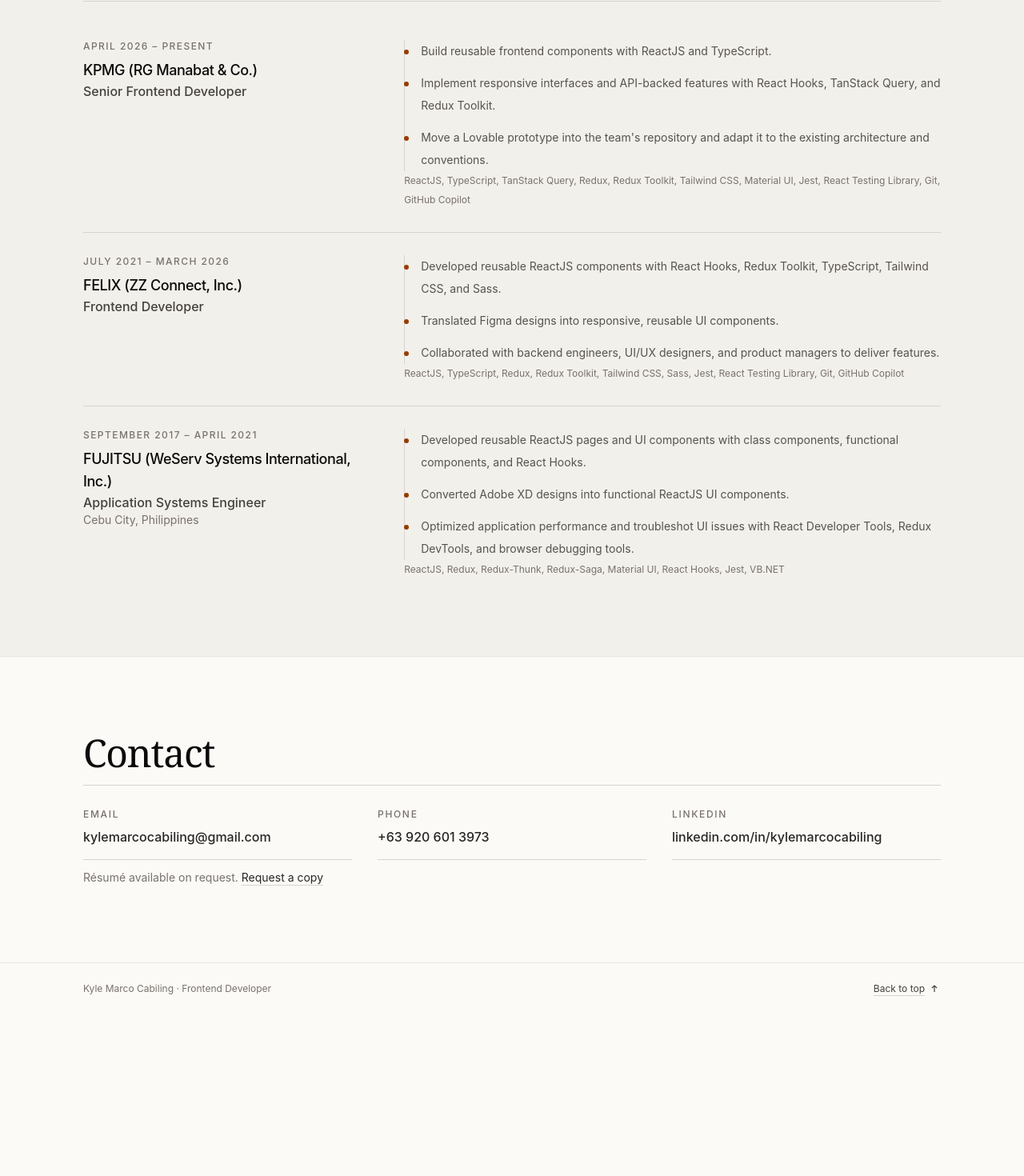
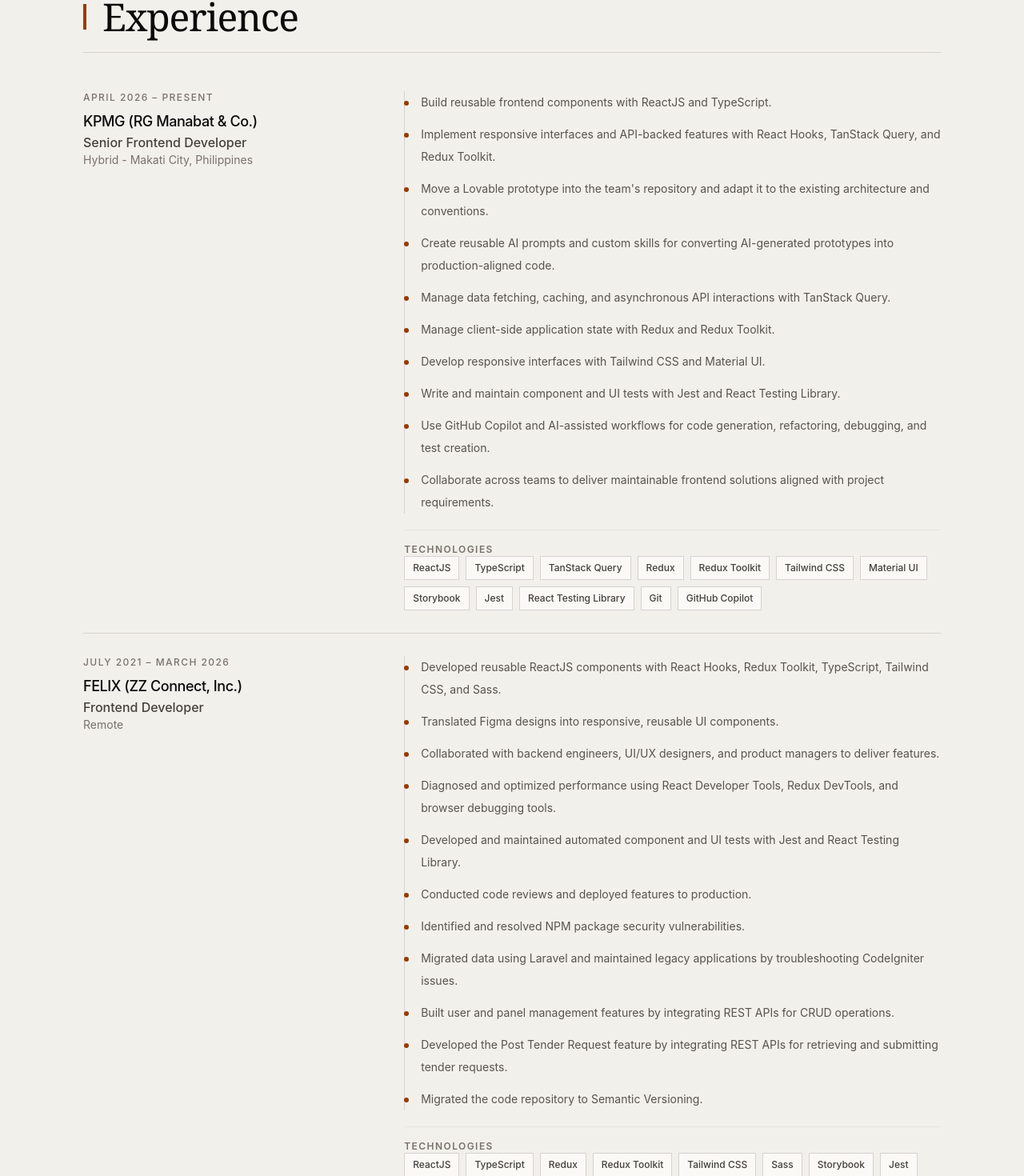
Before and after one commit to KyleMarco/portfolio, a React (Vite) app: page / in a window 1280 px wide. Shown: the part 1619-3089 px from the top of the page at 80% size. Before the commit the page ends 2887 px from the top, so only its background shows below. Built offline with nearby package versions, Linux system fonts and the light colour scheme; what @kylemarco/shared-ui would draw is missing.

Commit message:
updated portfolio

```diff
--- a/src/app/i18n.ts
+++ b/src/app/i18n.ts
@@ -64,9 +64,9 @@ export const resources = {
           'I have built responsive React components from Figma designs and integrated APIs for user management and tender requests.',
         education: 'Education',
         expertise: 'Technical expertise',
+        technologies: 'Technologies',
         contactTitle: 'Contact',
-        resumeNotice: 'Résumé available on request.',
-        resumeLink: 'Request a copy',
+        resumeLink: 'View résumé PDF',
         resumeSubject: 'Request for resume',
         backToTop: 'Back to top',
       },
@@ -165,9 +165,9 @@ export const resources = {
           'Gumawa ako ng responsive na React component mula sa mga disenyo sa Figma at nag-integrate ng API para sa pamamahala ng user at mga tender request.',
         education: 'Edukasyon',
         expertise: 'Kasanayang teknikal',
+        technologies: 'Mga teknolohiya',
         contactTitle: 'Makipag-ugnayan',
-        resumeNotice: 'Maaaring humingi ng résumé.',
-        resumeLink: 'Humingi ng kopya',
+        resumeLink: 'Tingnan ang PDF ng résumé',
         resumeSubject: 'Paghiling ng résumé',
         backToTop: 'Bumalik sa itaas',
       },
--- a/src/routes/HomePage/HomePage.tsx
+++ b/src/routes/HomePage/HomePage.tsx
@@ -1,3 +1,4 @@
+import resumePdfUrl from '../../../Marco_Senior_Frontend_Developer_Resume.pdf?url';
 import { useTranslation } from 'react-i18next';
 import {
   contactCards,
@@ -157,7 +158,7 @@ export default function HomePage() {
             id="experience-title"
           />
           <div className="divide-y divide-stone-300">
-            {experiences.map((experience) => (
+            {experiences.map((experience, index) => (
               <article
                 key={experience.company}
                 className="grid gap-3 py-7 first:pt-0 last:pb-0 sm:grid-cols-[minmax(12rem,0.7fr)_1.3fr] sm:gap-10"
@@ -178,7 +179,7 @@ export default function HomePage() {
                 </div>
                 <div>
                   <ul className="space-y-3 border-l border-stone-300 pl-5">
-                    {experience.highlights.slice(0, 3).map((highlight) => (
+                    {experience.highlights.map((highlight) => (
                       <li key={highlight} className="relative text-sm leading-7 text-stone-600">
                         <span
                           aria-hidden="true"
@@ -188,7 +189,30 @@ export default function HomePage() {
                       </li>
                     ))}
                   </ul>
-                  <p className="mt-4 text-xs leading-6 text-stone-500">{experience.technologies}</p>
+                  <div className="mt-5 border-t border-stone-200 pt-4">
+                    <h4
+                      id={`experience-technologies-${index}`}
+                      className="text-xs font-semibold uppercase tracking-[0.12em] text-stone-500"
+                    >
+                      {t('home.technologies')}
+                    </h4>
+                    <ul
+                      aria-labelledby={`experience-technologies-${index}`}
+                      className="mt-3 flex flex-wrap gap-2"
+                    >
+                      {experience.technologies
+                        .split(',')
+                        .map((technology) => technology.trim())
+                        .map((technology) => (
+                          <li
+                            key={technology}
+                            className="border border-stone-300 bg-[#faf9f6] px-2.5 py-1 text-xs font-medium leading-5 text-stone-700"
+                          >
+                            {technology}
+                          </li>
+                        ))}
+                    </ul>
+                  </div>
                 </div>
               </article>
             ))}
@@ -226,9 +250,10 @@ export default function HomePage() {
           ))}
         </div>
         <p className="text-sm text-stone-500">
-          {t('home.resumeNotice')}{' '}
           <a
-            href={`mailto:${profile.email}?subject=${encodeURIComponent(t('home.resumeSubject'))}`}
+            href={resumePdfUrl}
+            target="_blank"
+            rel="noreferrer"
             className="font-medium text-stone-800 underline decoration-stone-300 underline-offset-4 hover:decoration-stone-900 focus-visible:outline-2 focus-visible:outline-offset-4 focus-visible:outline-stone-950"
           >
             {t('home.resumeLink')}
--- a/src/routes/portfolioData.ts
+++ b/src/routes/portfolioData.ts
@@ -44,8 +44,9 @@ export const experiences = [
     role: 'Senior Frontend Developer',
     dates: 'April 2026 – Present',
     accent: 'bg-blue-600',
+    location: 'Hybrid - Makati City, Philippines',
     technologies:
-      'ReactJS, TypeScript, TanStack Query, Redux, Redux Toolkit, Tailwind CSS, Material UI, Jest, React Testing Library, Git, GitHub Copilot',
+      'ReactJS, TypeScript, TanStack Query, Redux, Redux Toolkit, Tailwind CSS, Material UI, Storybook, Jest, React Testing Library, Git, GitHub Copilot',
     highlights: [
       'Build reusable frontend components with ReactJS and TypeScript.',
       'Implement responsive interfaces and API-backed features with React Hooks, TanStack Query, and Redux Toolkit.',
@@ -64,8 +65,9 @@ export const experiences = [
     role: 'Frontend Developer',
     dates: 'July 2021 – March 2026',
     accent: 'bg-blue-600',
+    location: 'Remote',
     technologies:
-      'ReactJS, TypeScript, Redux, Redux Toolkit, Tailwind CSS, Sass, Jest, React Testing Library, Git, GitHub Copilot',
+      'ReactJS, TypeScript, Redux, Redux Toolkit, Tailwind CSS, Sass, Storybook, Jest, React Testing Library, Git, GitHub Copilot',
     highlights: [
       'Developed reusable ReactJS components with React Hooks, Redux Toolkit, TypeScript, Tailwind CSS, and Sass.',
       'Translated Figma designs into responsive, reusable UI components.',
@@ -86,7 +88,7 @@ export const experiences = [
     dates: 'September 2017 – April 2021',
     location: 'Cebu City, Philippines',
     accent: 'bg-blue-600',
-    technologies: 'ReactJS, Redux, Redux-Thunk, Redux-Saga, Material UI, React Hooks, Jest, VB.NET',
+    technologies: 'ReactJS, Redux, Redux-Thunk, Redux-Saga, Material UI, React Hooks, Storybook, Jest, VB.NET',
     highlights: [
       'Developed reusable ReactJS pages and UI components with class components, functional components, and React Hooks.',
       'Converted Adobe XD designs into functional ReactJS UI components.',
@@ -105,13 +107,19 @@ export const skillGroups = [
     skills: [
       'ReactJS',
       'NextJS',
+      'Vite',
       'React Hooks',
       'Redux',
       'Redux Toolkit',
+      'Redux-Thunk',
+      'Redux-Saga',
+      'TanStack Query',
       'JavaScript',
       'TypeScript',
       'Axios',
       'Tailwind CSS',
+      'Material UI',
+      'Sass',
       'Storybook',
       'HTML',
       'CSS',
@@ -140,9 +148,10 @@ export const skillGroups = [
       'Adobe XD',
       'Figma',
       'VS Code',
+      'NPM',
     ],
   },
-  { label: 'AI', skills: ['GitHub Copilot'] },
+  { label: 'AI', skills: ['GitHub Copilot', 'Codex'] },
 ];
 
 export const education = [
```
Also changed, not shown: 1 other file (tests, documents, lock files or other folders).
